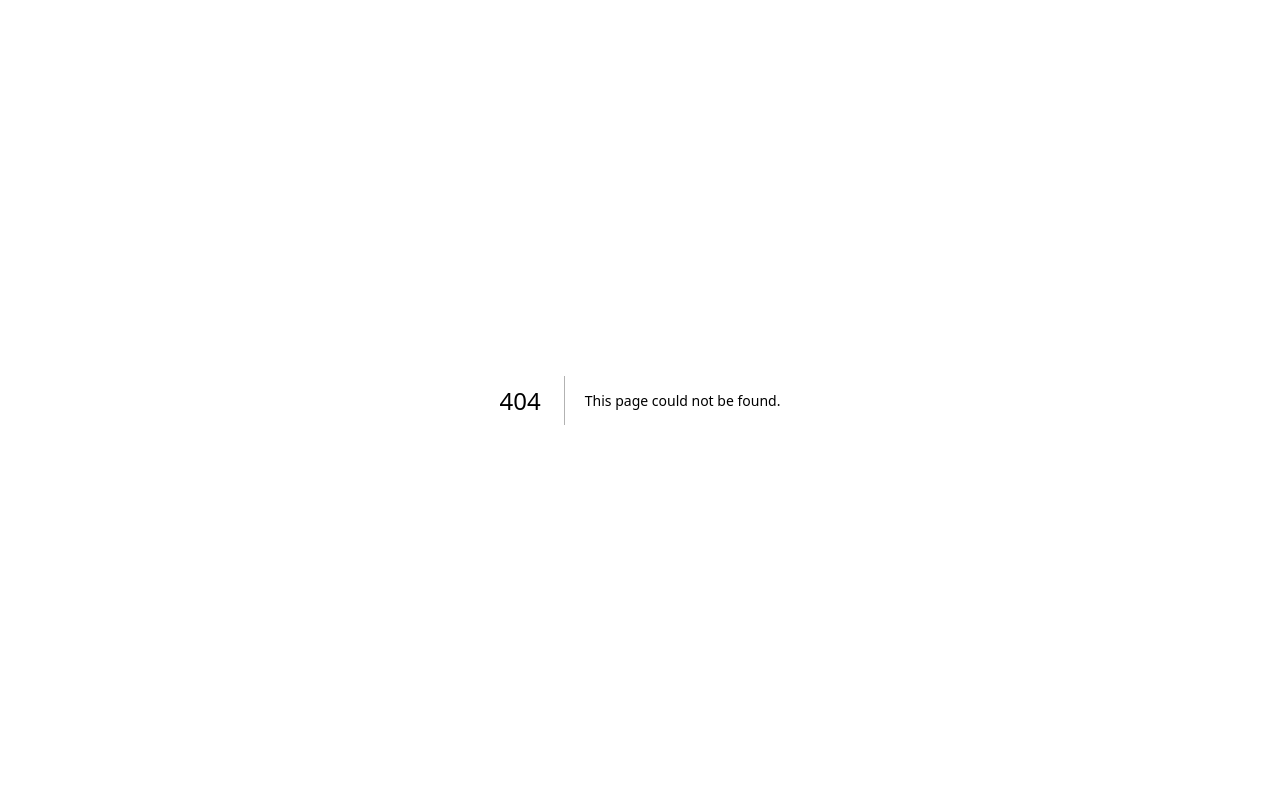
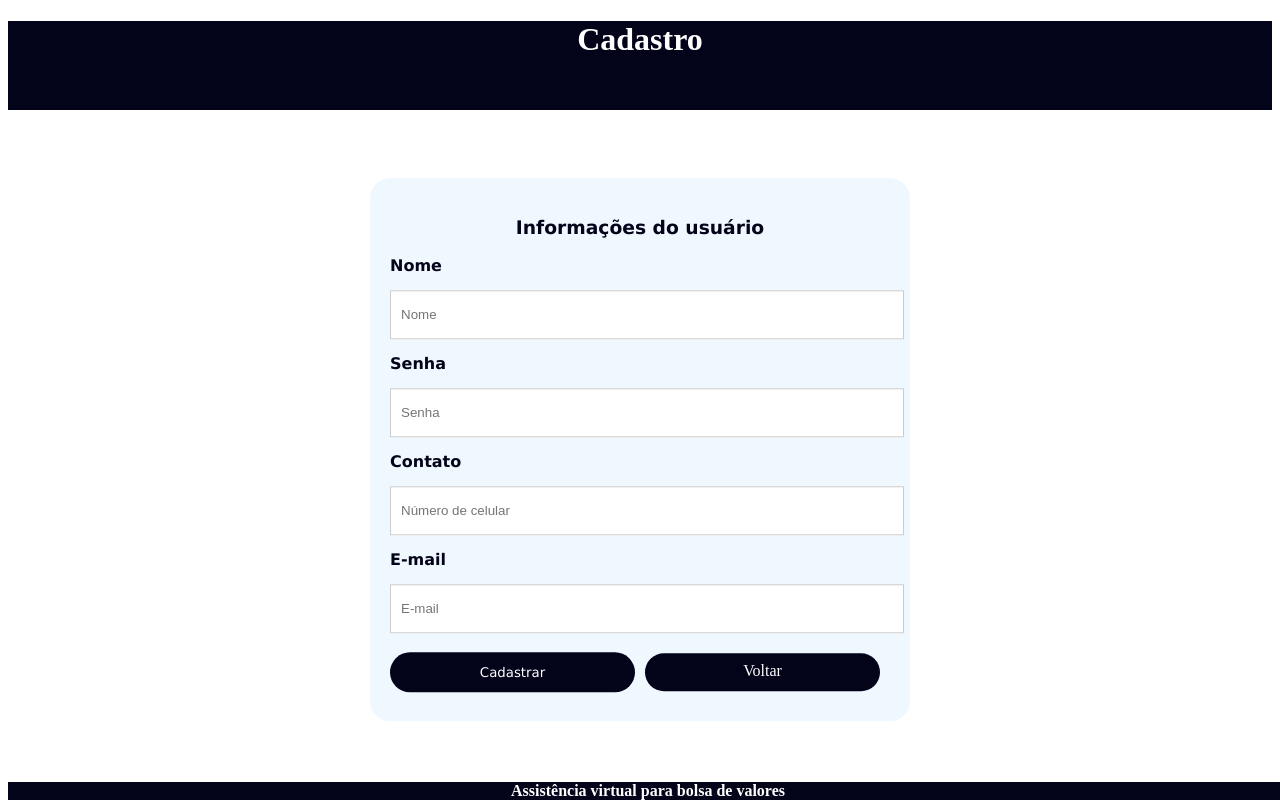
Before and after one commit to marcosmn/projeto_web1, a Next.js app: page /cadastroUsuario in a window 1280 px wide. Before the commit this address had no page. Built offline with nearby package versions, Linux system fonts and the light colour scheme.

Commit message:
cadastro de usuário

```diff
--- /dev/null
+++ b/pages/cadastroUsuario.js
@@ -0,0 +1,233 @@
+export default function CadastroUsuario() {
+    const styles = {
+        body: {
+            backgroundColor: "rgb(3, 3, 26)",
+            margin: "0px",
+            padding: "0px",
+            color: "white",
+        },
+
+        header: {
+            backgroundColor: "rgb(3, 3, 26)",
+            textAlign: "center",
+        },
+
+        main: {
+            backgroundColor: "rgb(3, 3, 26)",
+            paddingTop: "30px",
+        },
+
+        form: {
+            backgroundColor: "aliceblue",
+            maxWidth: "500px",
+            width: "70%",
+            padding: "20px",
+            position: "absolute",
+            left: "50%",
+            top: "50%",
+            marginBottom: "50px",
+            marginTop: "50px",
+            transform: "translate(-50%,-50%)",
+            borderRadius: "20px",
+        },
+
+        cadastro: {
+            textAlign: "center",
+            width: "48%",
+            display: "inline-block",
+        },
+
+        h1: {
+            textAlign: "center",
+            color: "white",
+            fontFamily: "'Lucida Sans', 'Lucida Sans Regular', 'Lucida Grande', 'Lucida Sans Unicode', Geneva, Verdana, sans-serif",
+        },
+
+        h3: {
+            textAlign: "center",
+            color: "rgb(3, 3, 26)",
+            fontFamily: "'Lucida Sans', 'Lucida Sans Regular', 'Lucida Grande', 'Lucida Sans Unicode', Geneva, Verdana, sans-serif",
+        },
+
+        h4: {
+            textAlign: "left",
+            color: "rgb(3, 3, 26)",
+            fontFamily: "'Lucida Sans', 'Lucida Sans Regular', 'Lucida Grande', 'Lucida Sans Unicode', Geneva, Verdana, sans-serif",
+            marginTop: "5px",
+            marginBottom: "5px",
+        },
+
+        input: {
+            width: "100%",
+            height: "45px",
+            border: "solid 1px #ccc",
+            paddingLeft: "10px",
+            margin: "10px 0",
+        },
+
+        button: {
+            width: "100%",
+            height: "40px",
+            cursor: "pointer",
+            backgroundColor: "rgb(3, 3, 26)",
+            color: "white",
+            border: "0",
+            borderRadius: "20px",
+            transition: "1s",
+            fontFamily: "'Lucida Sans', 'Lucida Sans Regular', 'Lucida Grande', 'Lucida Sans Unicode', Geneva, Verdana, sans-serif",
+        },
+
+        buttonHover: {
+            backgroundColor: "rgb(13, 13, 68)",
+        },
+
+        aCadastroLink: {
+            width: "48%",
+            flex: "1",
+            height: "40px",
+            cursor: "pointer",
+            border: "0",
+            borderRadius: "20px",
+            transition: "1s",
+
+
+        },
+
+        aCadastroLinkHover: {
+            backgroundColor: "rgb(13, 13, 68)",
+        },
+
+        divCadastro: {
+            display: "flex",
+            justifyContent: "space-between",
+            alignItems: "center",
+        },
+
+        a: {
+            color: "white",
+            textDecoration: "none",
+        },
+
+        aCadastroLink: {
+            display: "inline-block",
+            paddingTop: "8px",
+            paddingBottom: "0px",
+            paddingLeft: "10px",
+            paddingRight: "10px",
+            margin: "10px",
+            color: "white",
+            backgroundColor: "rgb(3, 3, 26)",
+            fontWeight: "100",
+            textDecoration: "none",
+            border: "0",
+            borderRadius: "20px",
+            transition: "1s",
+            width: "90%",
+            cursor: "pointer",
+            height: "30px",
+            lineHeight: "20px",
+            textAlign: "center",
+        },
+
+        aCadastroLinkHover: {
+            backgroundColor: "rgb(13, 13, 68)",
+        },
+
+        footer: {
+            backgroundColor: "rgb(3, 3, 26)",
+            textAlign: "center",
+            position: "fixed",
+            width: "100%",
+            bottom: "0",
+        },
+    };
+
+    function cadastrar(){
+        // Obter os valores dos campos do formulário
+        var nome = document.getElementById('name').value;
+        var senha = document.getElementById('password').value;
+        var contato = document.getElementById('contact').value;
+        var email = document.getElementById('email').value;
+
+        // Criar um objeto para armazenar os dados do usuário
+        var usuario = {
+            nome: nome,
+            senha: senha,
+            contato: contato,
+            email: email
+        };
+
+        // Armazena os dados localmente
+        localStorage.setItem('usuario', JSON.stringify(usuario));
+
+        // Redireciona para a página de login
+        alert('Volte para realizar login');
+        window.location.href = "login.js";
+    }
+
+    function voltar(){
+        window.location.href = "login.js";
+    }
+
+    return (
+        <>
+            <head>
+                <title>Cadastro de usuário</title>
+            </head>
+
+            <body style={styles.body}>
+
+                <header style={styles.header}>
+                    <h1>Cadastro</h1>
+                </header>
+
+                <main style={styles.main}>
+                    <form style={styles.form}>
+                        <h3 style={styles.h3}>Informações do usuário</h3>
+
+                        <section>
+                            <label htmlFor="name">
+                                <span><h4 style={styles.h4}>Nome</h4></span>
+                            </label>
+                            <input type="text" id="name" name="name" placeholder="Nome" style={styles.input} />
+                        </section>
+
+                        <section>
+                            <label htmlFor="password">
+                                <span><h4 style={styles.h4}>Senha</h4></span>
+                            </label>
+                            <input type="password" id="password" name="password" placeholder="Senha" style={styles.input} />
+                        </section>
+
+                        <section>
+                            <label htmlFor="contact">
+                                <span><h4 style={styles.h4}>Contato</h4></span>
+                            </label>
+                            <input type="text" id="contact" name="contact" placeholder="Número de celular" style={styles.input} />
+                        </section>
+
+                        <section>
+                            <label htmlFor="email">
+                                <span><h4 style={styles.h4}>E-mail</h4></span>
+                            </label>
+                            <input type="text" id="email" name="email" placeholder="E-mail" style={styles.input} />
+                        </section>
+
+                        <div style={styles.divCadastro}>
+                            <button type="button" name="cadastro" onClick={cadastrar} style={styles.button}>
+                                Cadastrar
+                            </button>
+                            <a href="login.html" className="cadastro-link" style={styles.aCadastroLink}>
+                                Voltar
+                            </a>
+                        </div>
+                    </form>
+                </main>
+
+                <footer style={styles.footer}>
+                    <strong>Assistência virtual para bolsa de valores</strong>
+                </footer>
+            </body>
+        </>
+    );
+}
```
